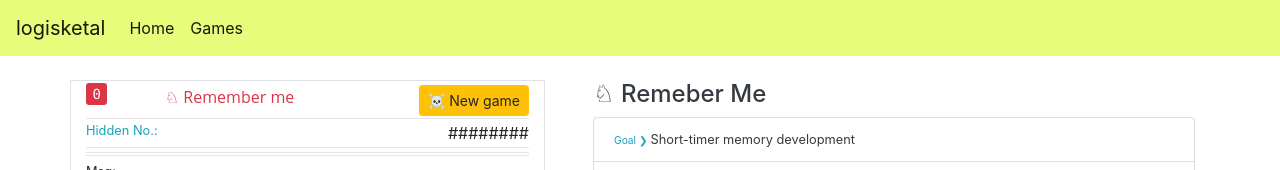
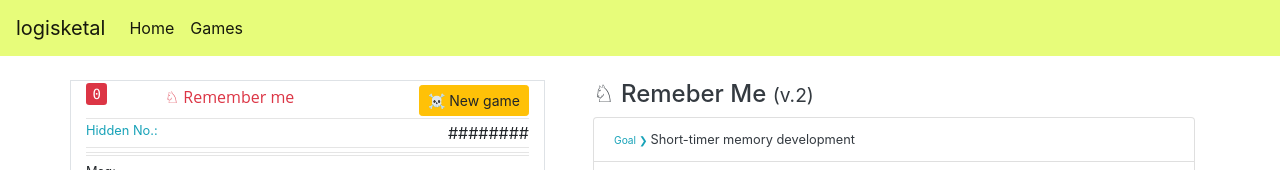
Before and after one commit to mydata650/logisketal, a React (Create React App) app: page /phonenumber in a window 1280 px wide. Shown: the top 170 px of the page. Built offline with nearby package versions, Linux system fonts and the light colour scheme.

Commit message:
'timerErrorCommit'

```diff
--- a/src/components/games/phonenumber/PhoneNumber.js
+++ b/src/components/games/phonenumber/PhoneNumber.js
@@ -11,6 +11,7 @@ class PhoneNumber extends React.Component {
     }
 
     state = {};
+
     getInitialState = () => {
         const initialState =
         {
@@ -69,7 +70,6 @@ class PhoneNumber extends React.Component {
             tempState.phonenumber.numbers = [-1, -1, -1, -1];
             this.setState({ tempState });
         }
-
         this.updateQuestionNos();
         this.updateOrignalNumber();
         this.updateStatusBy1();
@@ -104,8 +104,8 @@ class PhoneNumber extends React.Component {
     tenSecondStartStop = () => {
         var resetTimer = this.state.status;
         resetTimer.second = 0;
+        resetTimer.timer = setInterval(() => { this.secondWait() }, 1000);
         this.setState({ resetTimer });
-        resetTimer.timer = setInterval(() => { this.secondWait() }, 1000);
     }
 
     secondWait = () => {
@@ -119,7 +119,6 @@ class PhoneNumber extends React.Component {
             this.updateStatusBy1();
             clearInterval(this.state.status.timer);
         }
-
         this.setState({ increaseTimer });
     }
 
@@ -213,7 +212,7 @@ const NewGameButtonRow = (props) => {
     return (
         <div className="row headPad">
             <div className="col-2"> <kbd className="bg-danger mt-2">{props.second}</kbd></div>
-            <div className="col-6 tempFontOpenSans py-1 text-danger"><span className=""> &#9816;</span>  Remember me </div>
+            <div className="col-6 tempFontOpenSans py-1 text-danger"><span className=""> &#9816;</span>  Remember me  </div>
             <div className="col-4 noPadding text-right"><button type="button" onClick={window.phoneNumberMainClass.newGame} className="btn btn-warning btn-sm mt-1" disabled={Number(props.status) === 0 || Number(props.status) === 5 ? false : true}  >&#9760;  New game </button> </div>
         </div>
     );
@@ -316,7 +315,7 @@ const GameInfoShowRow = () => {
     return (
         <div className="col-md-7 pl-5">
             <div className="text-left  text-dark">
-                <div className="h4"> &#9816; Remeber Me </div>
+                <div className="h4"> &#9816; Remeber Me  <span className="small"> (v.2) </span> </div>
                 <ul className="list-group small text-dark ">
                     <li className="list-group-item"><span className="small text-info">Goal &#10095; </span> Short-timer memory development</li>
                     <li className="list-group-item"><span className="small text-info">Objective &#10095; </span>Remember an 8 digit number (34562389) in form of 4 double digits numbers (34, 56, 23, 89) for 10 seconds</li>
```
